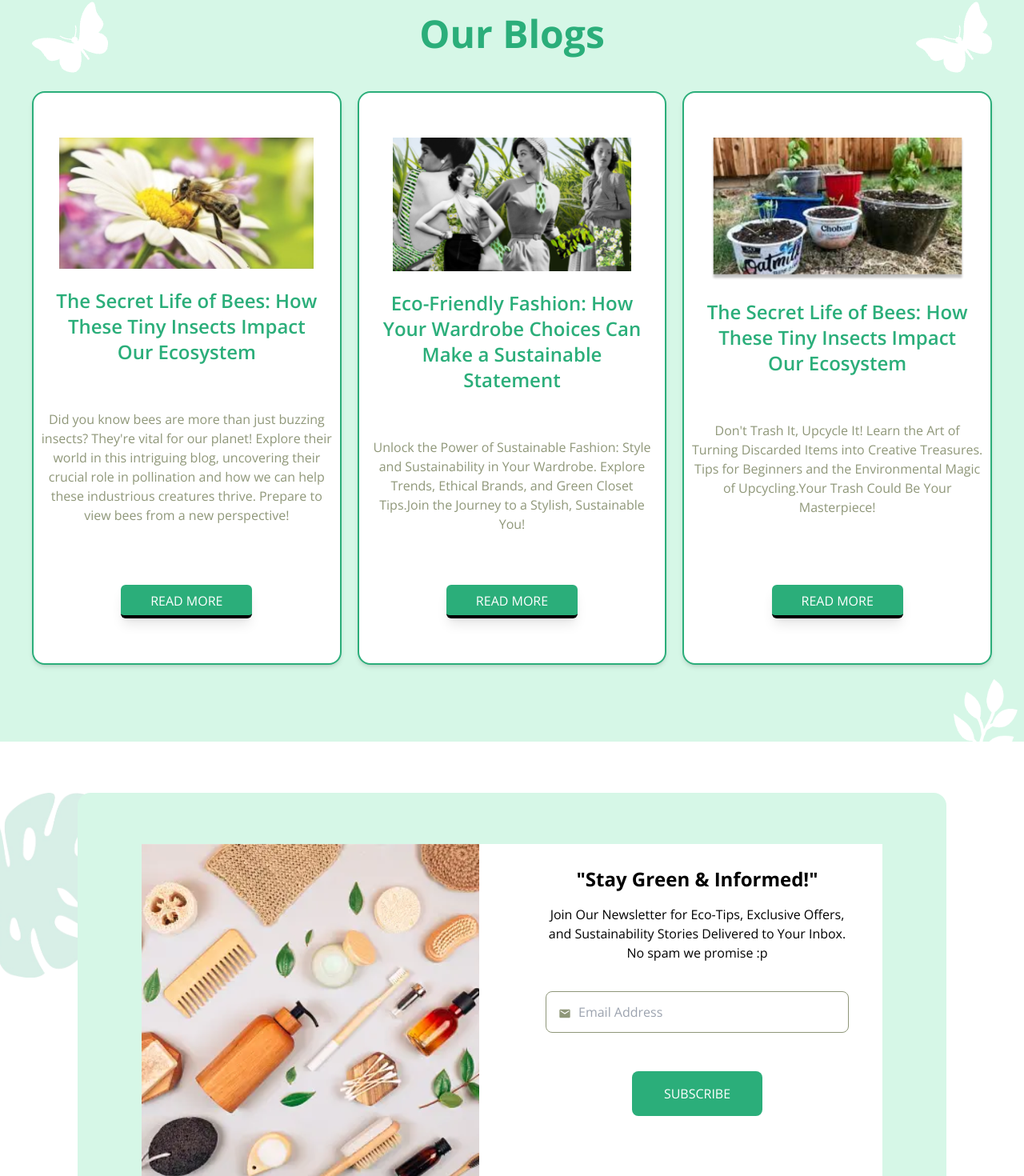
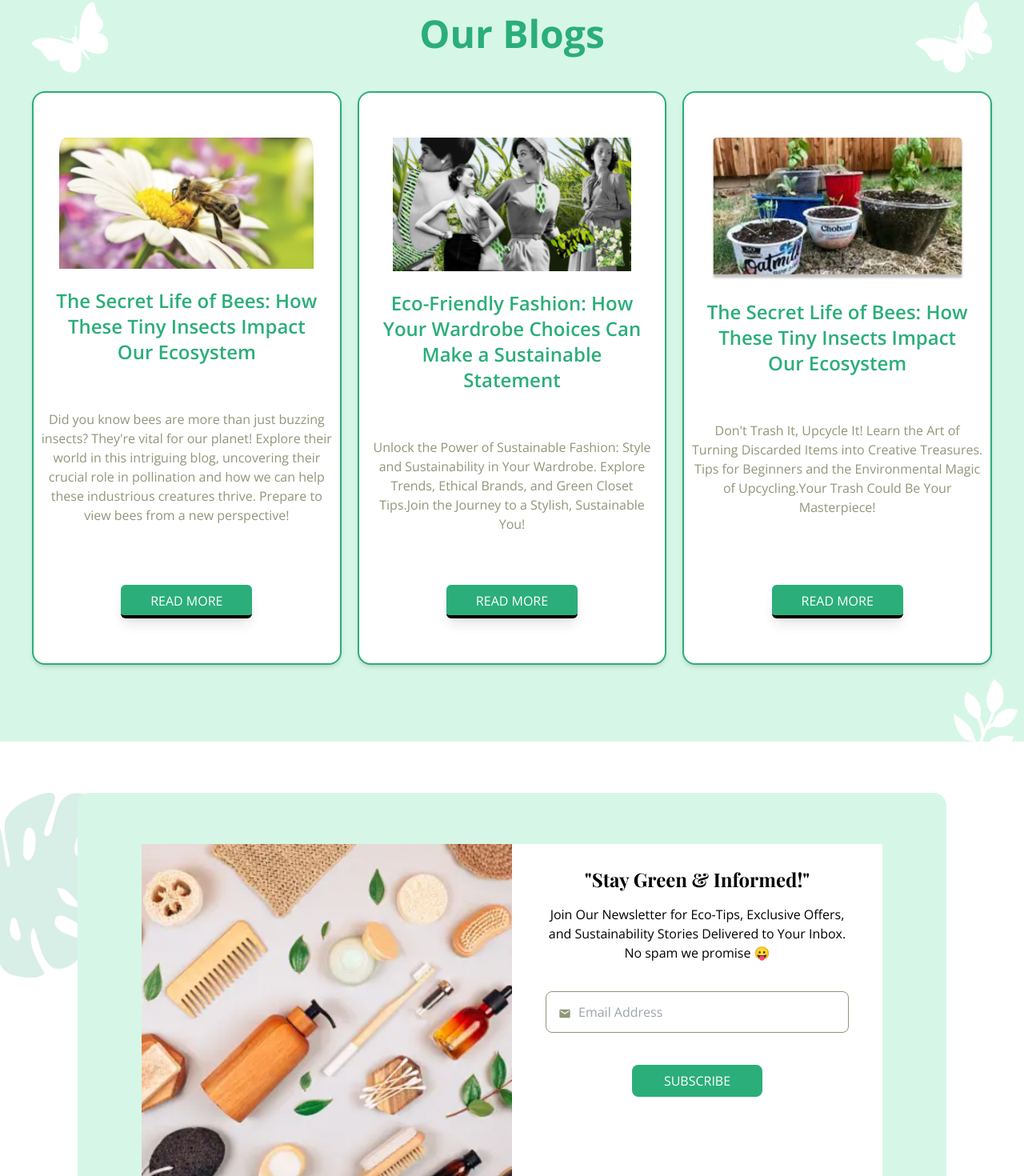
Before and after one commit to abdullahalrakib727/eco-life-web-app, a React (Vite) app in the folder client/: page / in a window 1280 px wide. Shown: the part 3322-4792 px from the top of the page at 80% size. Built offline with nearby package versions, Linux system fonts and the light colour scheme.

Commit message:
News subscribe section completed

```diff
--- a/client/src/components/Button/MainButton.tsx
+++ b/client/src/components/Button/MainButton.tsx
@@ -1,12 +1,15 @@
-import  { FC } from "react";
+import { FC } from "react";
 
 interface MainButtonProps {
   value: string;
+  classes?: string;
 }
 
-const MainButton: FC<MainButtonProps> = ({ value }): JSX.Element => {
+const MainButton: FC<MainButtonProps> = ({ value, classes }): JSX.Element => {
   return (
-    <button className="uppercase mt-8 lg:mt-12 bg-primary-color px-4 py-2 text-white lg:px-10 lg:py-4 rounded-lg hover:bg-green-700 transition-all duration-300 ease-linear">
+    <button
+      className={`bg-primary-color text-white uppercase ${classes} rounded-lg hover:bg-green-700 transition-all duration-300 ease-linear hover:scale-105 hover:shadow-xl`}
+    >
       {value}
     </button>
   );
--- a/client/src/components/Home/Banner/Banner.tsx
+++ b/client/src/components/Home/Banner/Banner.tsx
@@ -38,7 +38,7 @@ const Banner: FC = (): JSX.Element => {
             <br />
             products and make every purchase count
           </p>
-         <MainButton value="Shop now"/>
+         <MainButton value="Shop now" classes="mt-8 lg:mt-12 px-4 py-2 lg:px-10 lg:py-4 "/>
 
           <div className="absolute translate-y-4 md:bottom-8 md:left-24 lg:left-36 lg:bottom-14 xl:left-36 xl:bottom-14 2xl:bottom-14 2xl:left-36 butter-fly">
             <div className="rotate-[-45deg]">
--- a/client/src/components/Home/Blogs/OurBlogs.tsx
+++ b/client/src/components/Home/Blogs/OurBlogs.tsx
@@ -33,7 +33,7 @@ const OurBlogs: FC = (): JSX.Element => {
               <img
                 src={blog.image}
                 alt=""
-                className="px-2 lg:max-w-[334px] lg:max-h-[184px] mt-14"
+                className="px-2 xl:max-w-[334px] lg:max-h-[184px] mt-2 rounded-t-2xl xl:mt-14"
               />
               <div className="mb-16">
                 <h1 className="mt-6 text-center text-primary-color font-semibold text-xl md:text-2xl px-5">
--- a/client/src/components/Home/Newsletter/Newsletter.tsx
+++ b/client/src/components/Home/Newsletter/Newsletter.tsx
@@ -4,27 +4,27 @@ import { MdEmail } from "react-icons/md";
 
 const Newsletter: FC = (): JSX.Element => {
   return (
-    <section className="mt-16 my-20 relative">
+    <section className="mt-16 mb-20 relative">
       <div className="absolute -z-30 -left-11">
         <img src="/left.png" alt="" className="max-w-60" />
       </div>
 
-      <div className="max-w-[1086px] max-h-[579px] mx-auto bg-[#D6F7E7] h-screen rounded-2xl px-20 py-16">
-        <div className="max-w-[930px] max-h-[430px] bg-white flex">
+      <div className="md:max-w-[1086px] md:max-h-[579px] mx-auto bg-[#D6F7E7] rounded-2xl px-4 md:px-20 py-4 md:py-16">
+        <div className="md:max-w-[930px] md:max-h-[430px] bg-white flex flex-col md:flex-row">
           {/* image */}
-          <div className="w-1/2">
-            <img src="/news.png" alt="" />
+          <div className="md:w-1/2">
+            <img src="/news.png" className="object-cover h-full w-full" alt="" />
           </div>
           {/* form */}
-          <div className="w-1/2">
+          <div className="md:w-1/2">
             <form className="flex flex-col items-center px-10">
-              <h1 className="mt-7 text-2xl font-bold">
+              <h1 className=" mt-4 lg:mt-7 text-center text-2xl font-bold font-playFairDisplay">
                 "Stay Green & Informed!"
               </h1>
               <p className="mt-4 text-center text-base font-normal">
                 Join Our Newsletter for Eco-Tips, Exclusive Offers, and
                 Sustainability Stories Delivered to Your Inbox. No spam we
-                promise :p
+                promise 😛
               </p>
               <label htmlFor="Email" className="relative">
                 <input
@@ -32,13 +32,13 @@ const Newsletter: FC = (): JSX.Element => {
                   name=""
                   id=""
                   placeholder="Email Address"
-                  className="border border-secondary-color mt-9 w-[379px] h-[52px] pl-10  py-2 rounded-lg"
+                  className="border border-secondary-color mt-9 lg:w-[379px] h-[52px] pl-10  py-2 rounded-lg"
                 />
                 <div className="absolute top-1/2 translate-y-3 left-4 text-secondary-color">
                   <MdEmail />
                 </div>
               </label>
-              <MainButton value="SUBSCRIBE" />
+              <MainButton value="subscribe" classes="my-4 lg:my-0 lg:mt-10 px-10 py-2" />
             </form>
           </div>
         </div>
--- a/client/src/index.css
+++ b/client/src/index.css
@@ -1,4 +1,5 @@
 /* fonts */
+
 
 @import url("https://fonts.googleapis.com/css2?family=Dancing+Script:wght@700&family=Open+Sans:wght@400;500;600;700;800&family=Playfair+Display:wght@400;500;600;700;800;900&display=swap");
 
```
